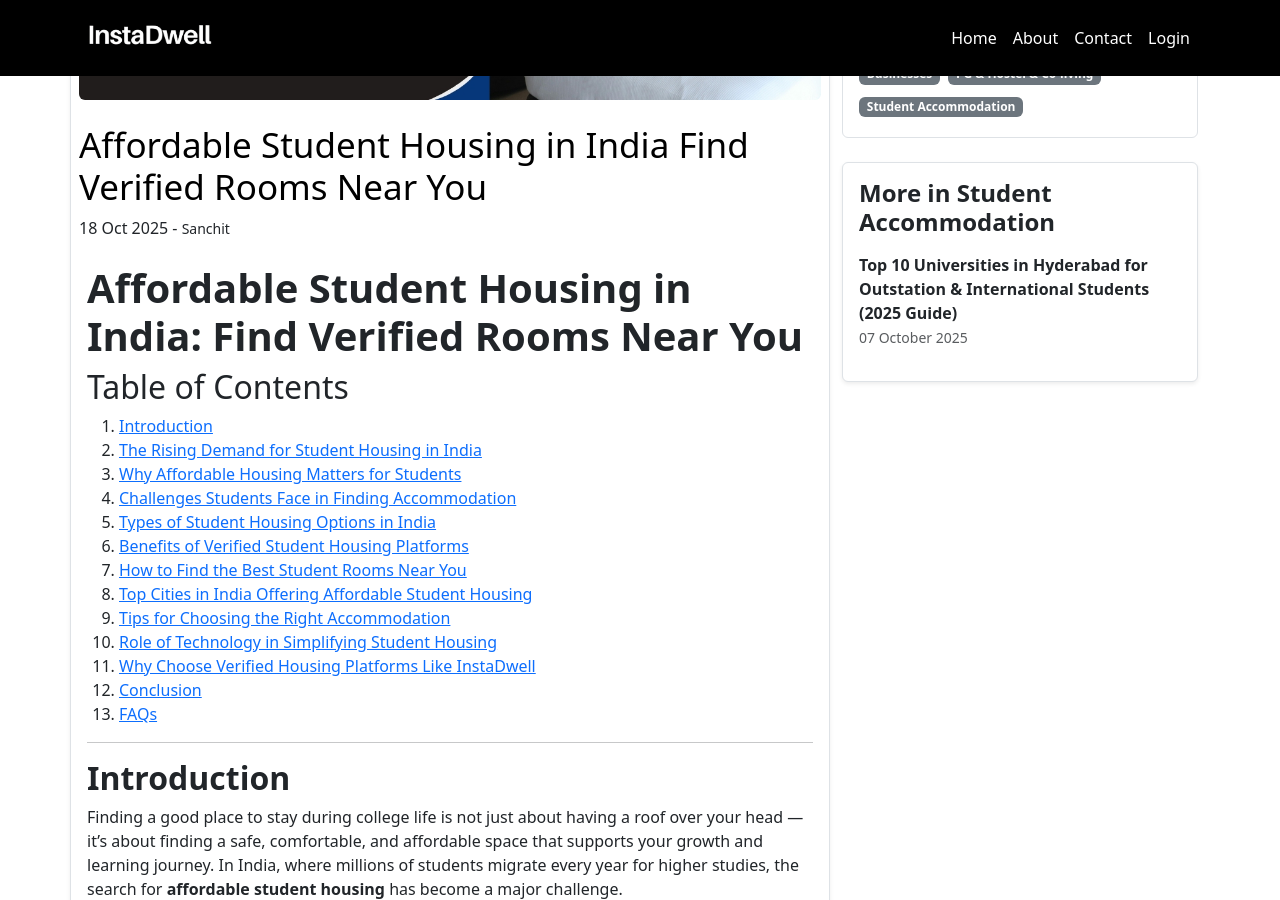
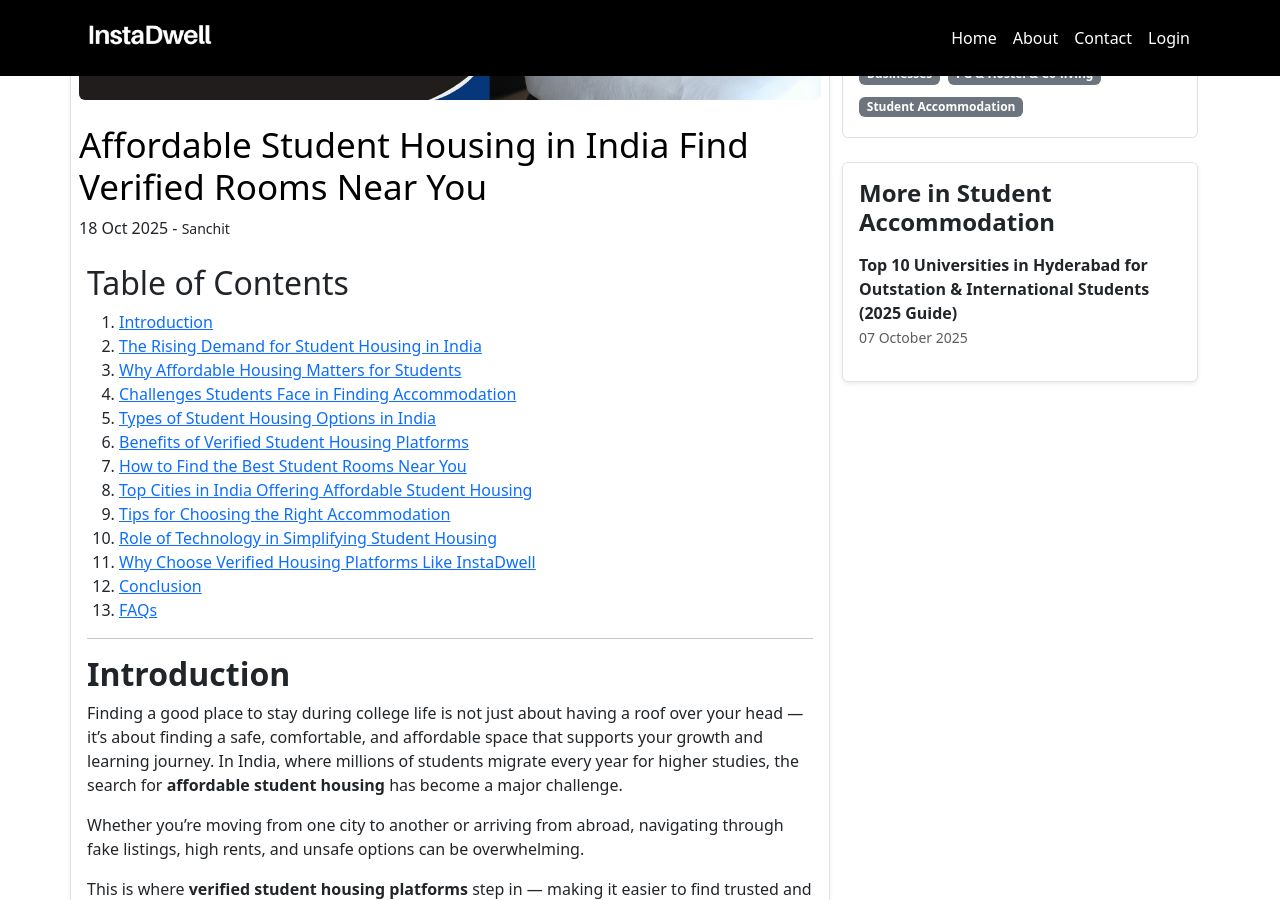
Before and after one commit to instadw/instadwell-blog, a Jekyll site: the page built from _posts/2025-10-18-affordable-student-housing-in-india-find-verified-rooms-near-you.md, in a window 1280 px wide and 900 px high, scrolled down 393 px. Built offline with Jekyll 4.4.1, drawn with Linux system fonts in a browser that asks for light colours.

Commit message:
Update 2025-10-18-affordable-student-housing-in-india-find-verified-rooms-near-you.md

```diff
--- a/_posts/2025-10-18-affordable-student-housing-in-india-find-verified-rooms-near-you.md
+++ b/_posts/2025-10-18-affordable-student-housing-in-india-find-verified-rooms-near-you.md
@@ -8,8 +8,6 @@ author: Sanchit
 category: Student Accommodation
 date: 2025-10-18T09:14:00.000+05:30
 ---
-
-#  **Affordable Student Housing in India: Find Verified Rooms Near You**
 
 ## Table of Contents
 
```
